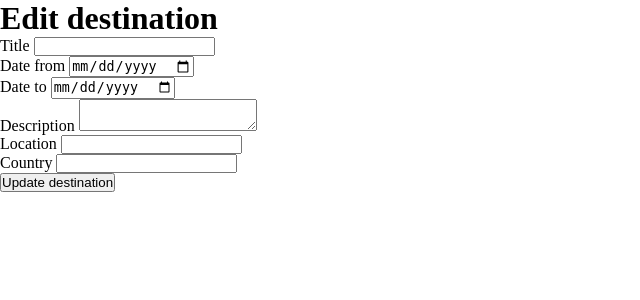
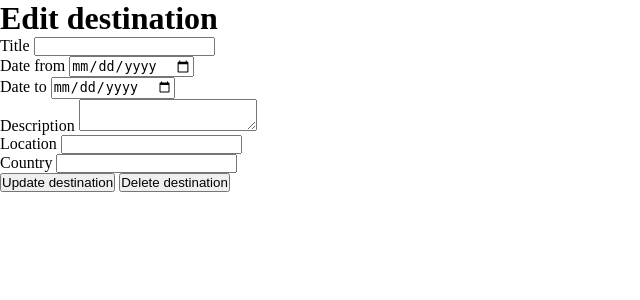
Before and after one commit to Anla0008/2026_1_travel, a Flask app: page /destination/1 in a window 1280 px wide. Shown: the part 48-348 px from the top of the page, without its empty margins (0-640 px from the left). Run offline with Flask 3, Linux system fonts and the light colour scheme; data that the repository does not hold is empty.

Commit message:
single destionation

```diff
--- a/app.py
+++ b/app.py
@@ -376,7 +376,7 @@ def api_destination(destination_pk):
         db, cursor = x.db()
         q = """
             UPDATE destinations
-            SET destionation_title = %s,
+            SET destination_title = %s,
                 destination_date_from = %s,
                 destination_date_to = %s,
                 destination_description = %s,
@@ -421,3 +421,29 @@ def api_destination(destination_pk):
     finally:
         if "cursor" in locals(): cursor.close()
         if "db" in locals(): db.close()
+
+#-------------DELETE DESTINATION-------------#
+@app.delete("/api-destinations/<destination_pk>")
+def api_delete_destination(destination_pk):
+    try:
+        user = session.get("user")
+        if not user:
+            return jsonify({"error": "Unauthorized"}), 401
+
+        db, cursor = x.db()
+        q = """
+            DELETE FROM destinations
+            WHERE destination_pk = %s
+        """
+        cursor.execute(q, (destination_pk,))
+        db.commit()
+
+        return jsonify({"message": "Destination deleted"}), 200
+
+    except Exception as ex:
+        ic(ex)
+        return jsonify({"error": "System under maintenance"}), 400
+
+    finally:
+        if "cursor" in locals(): cursor.close()
+        if "db" in locals(): db.close()
--- a/static/api-functions.js
+++ b/static/api-functions.js
@@ -17,6 +17,7 @@ export function getDestinations() {
         return data;
     });
 }
+// Update funktion
 export function getSingleDestination(destinationPk) {
     return __awaiter(this, void 0, void 0, function* () {
         const singleDestinationResponse = yield fetch(`/api-destinations/${destinationPk}`);
@@ -40,3 +41,16 @@ export function updateDestination(destinationPk, formData) {
         return data;
     });
 }
+// Delete funktion
+export function deleteDestination(destinationPk) {
+    return __awaiter(this, void 0, void 0, function* () {
+        const deleteResponse = yield fetch(`/api-destinations/${destinationPk}`, {
+            method: "DELETE",
+        });
+        if (!deleteResponse.ok) {
+            throw new Error("Failed to delete destination");
+        }
+        const data = yield deleteResponse.json();
+        return data;
+    });
+}
--- a/static/single-destination.js
+++ b/static/single-destination.js
@@ -7,7 +7,7 @@ var __awaiter = (this && this.__awaiter) || function (thisArg, _arguments, P, ge
         step((generator = generator.apply(thisArg, _arguments || [])).next());
     });
 };
-import { getSingleDestination, updateDestination } from "./api-functions.js";
+import { getSingleDestination, updateDestination, deleteDestination } from "./api-functions.js";
 function loadSingleDestination() {
     return __awaiter(this, void 0, void 0, function* () {
         var _a;
@@ -36,4 +36,15 @@ const form = document.getElementById("edit_destination_form");
 if (form) {
     form.addEventListener("submit", handleUpdateDestination);
 }
+function handleDeleteDestination() {
+    return __awaiter(this, void 0, void 0, function* () {
+        const destinationPk = window.location.pathname.split("/").pop();
+        yield deleteDestination(destinationPk);
+        window.location.href = "/destinations";
+    });
+}
+const deleteButton = document.getElementById("delete_destination_btn");
+if (deleteButton) {
+    deleteButton.addEventListener("click", handleDeleteDestination);
+}
 loadSingleDestination();
--- a/templates/page_single_destination.html
+++ b/templates/page_single_destination.html
@@ -4,7 +4,7 @@
     <h1>Edit destination</h1>
 
     <form id="edit_destination_form">
-        <input id="destination_pk" type="hidden" , name="destination_pk">
+        <input id="destination_pk" type="hidden" name="destination_pk">
 
         <div>
             <label for="destination_title">Title</label>
@@ -37,6 +37,8 @@
         </div>
 
         <button type="submit">Update destination</button>
+
+        <button id="delete_destination_btn" type="button">Delete destination</button>
     </form>
 </main>
 
```
Also changed, not shown: src/api-functions.ts (+15 -0 lines), src/single-destination.ts (+13 -1 lines), 1 other file.
